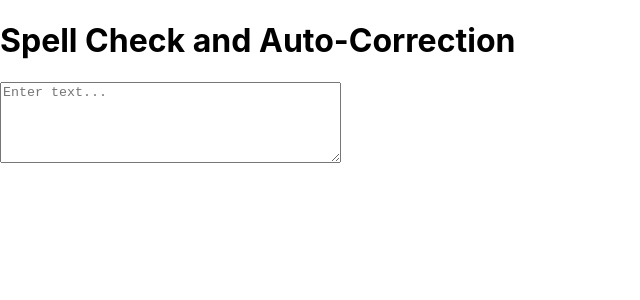
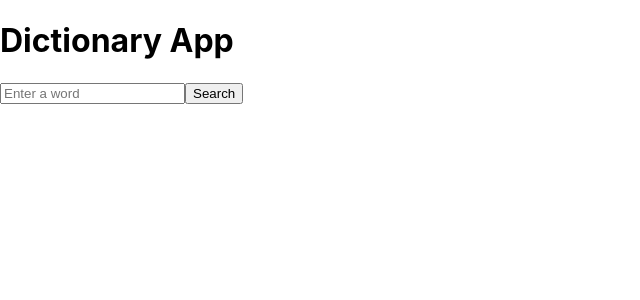
Before and after one commit to Daudgul/x-counter, a React (Create React App) app: page / in a window 1280 px wide. Shown: the top 300 px of the page, without its empty margins (0-640 px from the left). Built offline with nearby package versions, Linux system fonts and the light colour scheme.

Commit message:
added dictionary app

```diff
--- a/src/App.js
+++ b/src/App.js
@@ -8,42 +8,48 @@
 };
 
 const SpellCheckApp = () => {
-  const [inputText, setInputText] = useState("");
-  const [suggestedText, setSuggestedText] = useState("");
+  const [dictionary] = useState([
+    {
+      word: "React",
+      meaning: "A JavaScript library for building user interfaces.",
+    },
+    { word: "Component", meaning: "A reusable building block in React." },
+    { word: "State", meaning: "An object that stores data for a component." },
+  ]);
 
-  const handleInputChange = (e) => {
-    const text = e.target.value;
-    setInputText(text);
+  const [searchTerm, setSearchTerm] = useState("");
+  const [definition, setDefinition] = useState("");
 
-    const words = text.split(" ");
-    const correctedWords = words.map((word) => {
-      const correctedWord = customDictionary[word.toLowerCase()];
-      return correctedWord || word;
-    });
+  const handleSearch = () => {
+    const foundWord = dictionary.find(
+      (entry) => entry.word.toLowerCase() === searchTerm.toLowerCase()
+    );
 
-    const correctedText = correctedWords.join(" ");
-
-    const firstCorrection = correctedWords.find(
-      (word, index) => word !== words[index]
-    );
-    setSuggestedText(firstCorrection || "");
+    if (foundWord) {
+      setDefinition(foundWord.meaning);
+    } else {
+      setDefinition("Word not found in the dictionary.");
+    }
   };
 
   return (
     <div>
-      <h1>Spell Check and Auto-Correction</h1>
-      <textarea
-        value={inputText}
-        onChange={handleInputChange}
-        placeholder="Enter text..."
-        rows={5}
-        cols={40}
-      />
-      {suggestedText && (
-        <p>
-          Did you mean: <strong>{suggestedText}</strong>?
-        </p>
-      )}
+      <h1>Dictionary App</h1>
+
+      <div>
+        <input
+          type="text"
+          value={searchTerm}
+          onChange={(e) => setSearchTerm(e.target.value)}
+          placeholder="Enter a word"
+        />
+
+        <button onClick={handleSearch}>Search</button>
+      </div>
+
+      <div>
+        <p>{definition}</p>
+      </div>
     </div>
   );
 };
```
